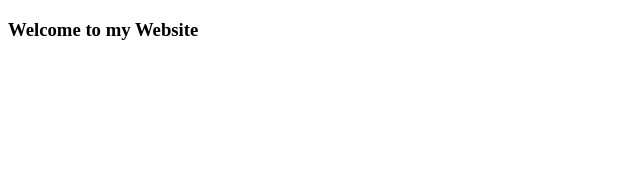
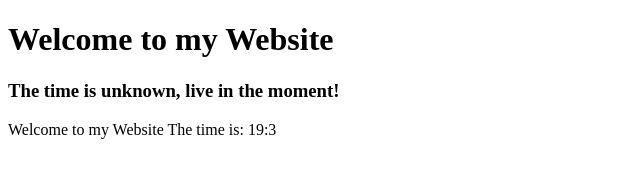
Before and after one commit to AmandaTL142/Clock-Website, a website: page index.html in a window 1280 px wide. Shown: the whole page, without its empty margins (0-640 px from the left). Drawn offline with Linux system fonts and the light colour scheme.

Commit message:
Time displayed

```diff
--- a/frontpage.js
+++ b/frontpage.js
@@ -1,2 +1,4 @@
 var today = new Date();
 var time = today.getHours() + ":" + today.getMinutes()
+document.write("Welcome to my Website\n\n" + "The time is:\n\n");
+document.write(time);
--- a/index.html
+++ b/index.html
@@ -8,7 +8,11 @@
     <title>Frontpage</title>
 </head>
 <body>
-    <h3>Welcome to my Website</h3>
+    <h1>Welcome to my Website</h1>
+
+    <h3>The time is unknown, live in the moment!</h3>
+
+
 
     <script src="./frontpage.js"></script>
 </body>
```
